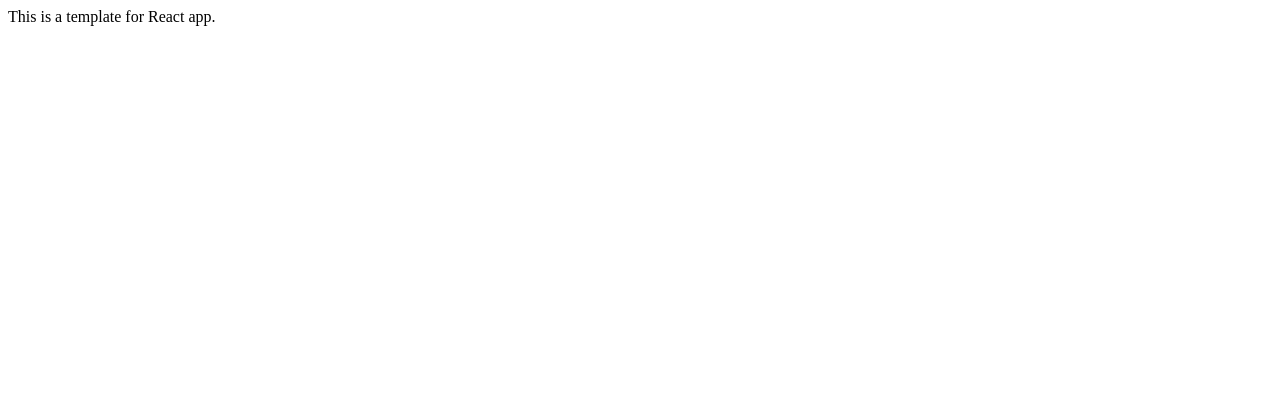
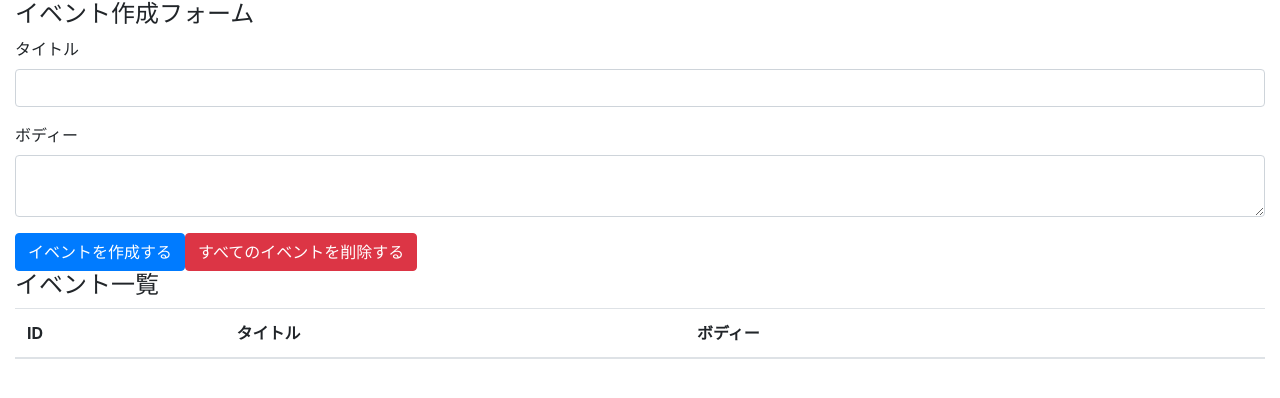
Before and after one commit to daisuke85a/react-hooks-101, a React (Create React App) app: page / in a window 1280 px wide. Shown: the top 398 px of the page. Built offline with nearby package versions, Linux system fonts and the light colour scheme.

Commit message:
create event form and event table with bootstrap

```diff
--- a/package.json
+++ b/package.json
@@ -6,6 +6,7 @@
     "@testing-library/jest-dom": "^5.11.4",
     "@testing-library/react": "^11.1.0",
     "@testing-library/user-event": "^12.1.10",
+    "bootstrap": "4.3.1",
     "react": "^17.0.1",
     "react-dom": "^17.0.1",
     "react-scripts": "4.0.2",
--- a/src/App.js
+++ /dev/null
@@ -1,11 +0,0 @@
-import React from 'react'
-
-const App = () => {
-  return (
-    <div>
-      This is a template for React app.
-    </div>
-  );
-}
-
-export default App
--- /dev/null
+++ b/src/components/App.js
@@ -0,0 +1,37 @@
+import React from 'react'
+import 'bootstrap/dist/css/bootstrap.min.css'
+
+const App = () => {
+  return (
+    <div className="container-fluid">
+      <h4>イベント作成フォーム</h4>
+      <form>
+        <div className="form-group">
+          <label htmlFor="formEventTitle">タイトル</label>
+          <input className="form-control" id="formEventTitle" />
+        </div>
+        <div className="form-group">
+          <label htmlFor="formEventBody">ボディー</label>
+          <textarea className="form-control" id="formEventBody" />
+        </div>
+        <button className="btn btn-primary">イベントを作成する</button>
+        <button className="btn btn-danger">すべてのイベントを削除する</button>
+      </form>
+
+      <h4>イベント一覧</h4>
+      <table className="table table-hover">
+        <thead>
+          <tr>
+            <th>ID</th>
+            <th>タイトル</th>
+            <th>ボディー</th>
+            <th></th>
+          </tr>
+        </thead>
+        <tbody></tbody>
+      </table>
+    </div>
+  );
+}
+
+export default App
--- a/src/index.js
+++ b/src/index.js
@@ -1,6 +1,6 @@
 import React from 'react'
 import ReactDOM from 'react-dom'
-import App from './App'
+import App from './components/App'
 
 ReactDOM.render(
   <React.StrictMode>
```
Also changed, not shown: 1 other file (tests, documents, lock files or other folders).
